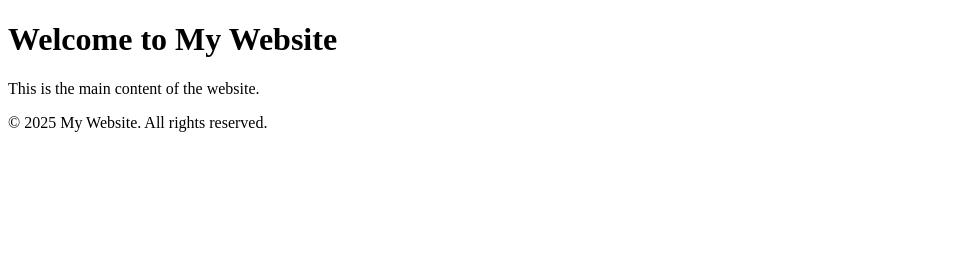
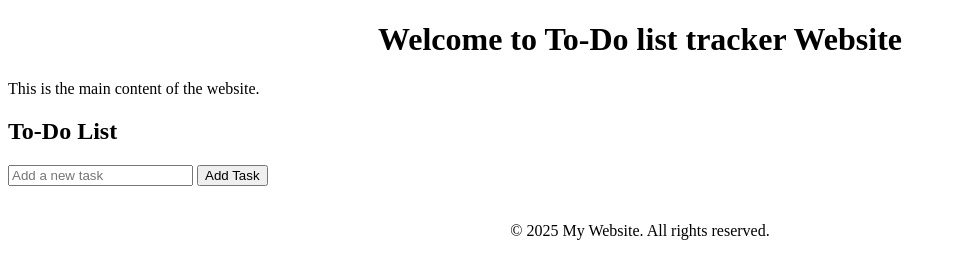
Before and after one commit to meyer-d3v/To-Do-List, a website: page index.html in a window 1280 px wide. Shown: the whole page, without its empty margins (0-957 px from the left). Drawn offline with Linux system fonts and the light colour scheme.

Commit message:
This is the modified code to the frontend development

```diff
--- a/index.html
+++ b/index.html
@@ -3,16 +3,29 @@
 <head>
     <meta charset="UTF-8">
     <meta name="viewport" content="width=device-width, initial-scale=1.0">
-    <title>My Website</title>
+    <title>To-Do List</title>
     <link rel="stylesheet" href="/stylesheet/styles.css" type="text/css">
     <link rel="script" src="/scripts/index.js" type="text/javascript"></link>
 </head>
 <body>
     <header>
-        <h1>Welcome to My Website</h1>
+        <h1>Welcome to To-Do list tracker Website</h1>
     </header>
     <main>
         <p>This is the main content of the website.</p>
+        <span id="todo-list">
+            <h2>To-Do List</h2>
+
+            <form id="todo-form">
+                <input type="text" id="task-input" placeholder="Add a new task" required>
+                <button type="submit" onclick="addTask()">Add Task</button>
+            </form>
+
+            <ul id="list">
+                <!-- List items will be dynamically added here -->
+            </ul>
+
+        </span>
     </main>
     <footer>
         <p>&copy; 2025 My Website. All rights reserved.</p>
--- a/stylesheet/styles.css
+++ b/stylesheet/styles.css
@@ -0,0 +1,10 @@
+h1 {
+    display: flex;
+    justify-content: center;
+}
+
+footer {
+    display: flex;
+    justify-content: center;
+    margin-top: 20px;
+}
```
Also changed, not shown: scripts/index.js (+14 -0 lines).
